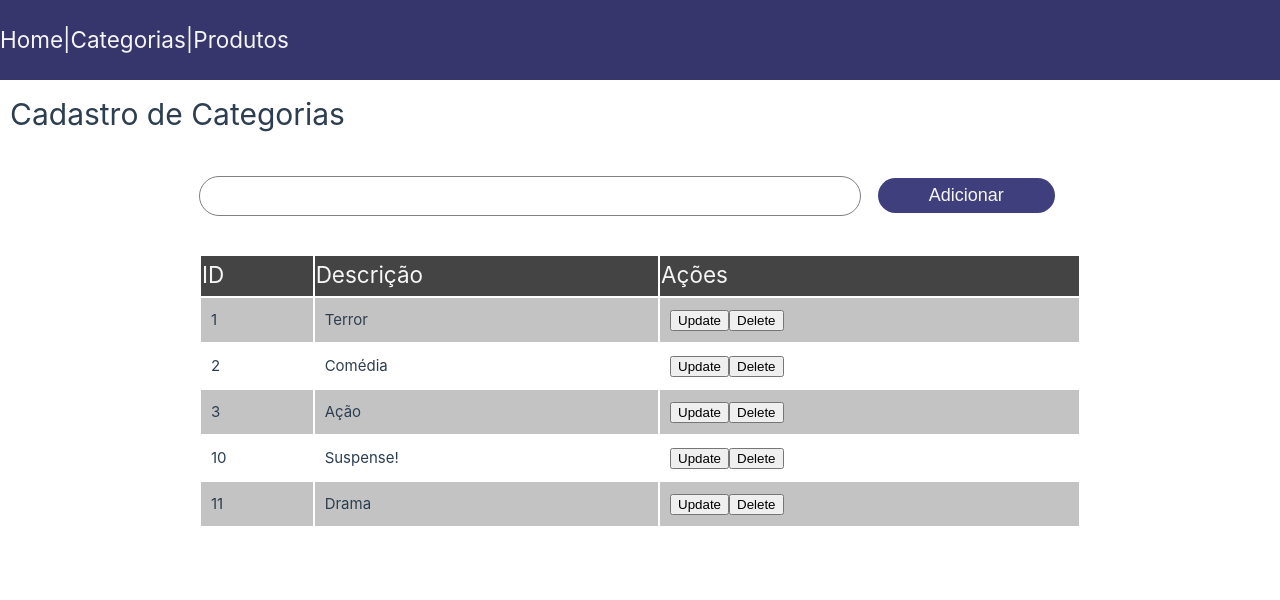
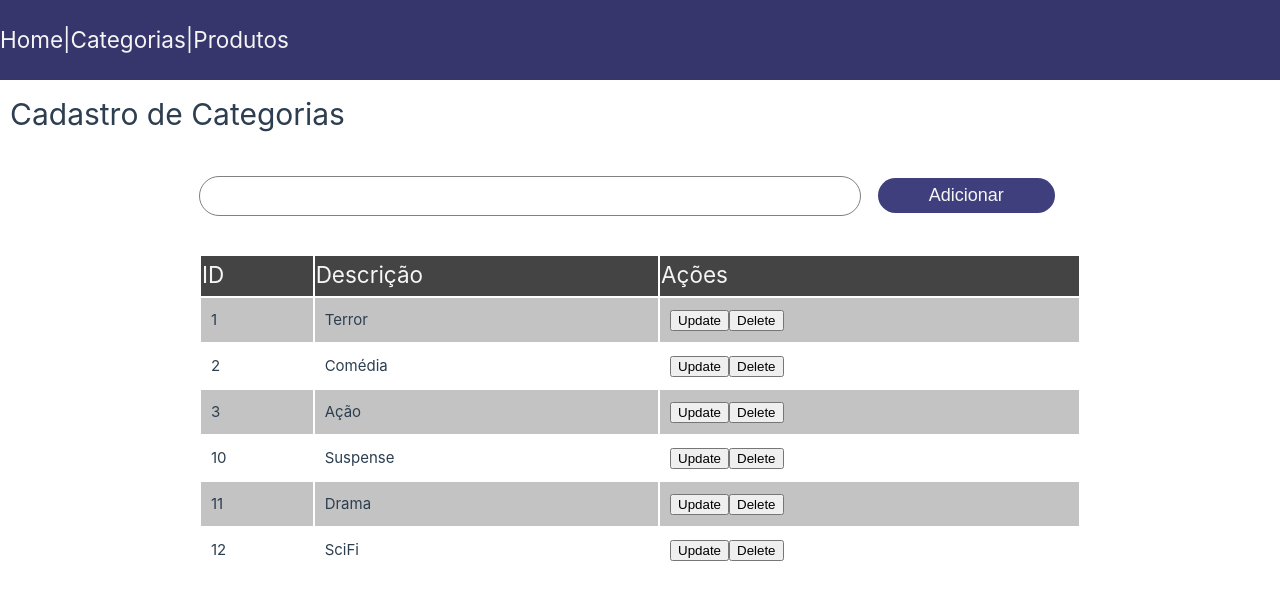
Before and after one commit to eduardo-da-silva/vue-product-category-bsi, a Vue app: page /categorias in a window 1280 px wide. Shown: the top 600 px of the page. Built offline with nearby package versions, Linux system fonts and the light colour scheme; data requests are answered from the project's data file.

Commit message:
Update CRUD Category

```diff
--- a/db/db.json
+++ b/db/db.json
@@ -14,11 +14,22 @@
     },
     {
       "id": 10,
-      "description": "Suspense!"
+      "description": "Suspense"
     },
     {
       "id": 11,
       "description": "Drama"
+    },
+    {
+      "description": "SciFi",
+      "id": 12
+    }
+  ],
+  "products": [
+    {
+      "id": 1,
+      "name": "Top Gun",
+      "categoryId": 3
     }
   ]
 }
--- a/src/stores/category.js
+++ b/src/stores/category.js
@@ -26,7 +26,7 @@ export const useCategoryStore = defineStore({
           category
         );
         this.categories.push(data);
-        return Promise.resolve();
+        return Promise.resolve("Categoria adicionada com sucesso!");
       } catch (e) {
         console.error(e);
         return Promise.reject(e);
@@ -40,7 +40,7 @@ export const useCategoryStore = defineStore({
         );
         const index = this.categories.findIndex((c) => c.id === category.id);
         this.categories.splice(index, 1, category);
-        return Promise.resolve();
+        return Promise.resolve("Categoria alterada com sucesso!");
       } catch (e) {
         console.error(e);
         return Promise.reject(e);
@@ -48,7 +48,7 @@ export const useCategoryStore = defineStore({
     },
     async saveCategory(category) {
       if (category.id) {
-        return this.updateCategory(category);
+        return await this.updateCategory(category);
       } else {
         return await this.addCategory(category);
       }
--- a/src/views/CategoryView.vue
+++ b/src/views/CategoryView.vue
@@ -22,8 +22,15 @@ export default {
       "saveCategory",
       "deleteCategory",
     ]),
-    save() {
-      this.saveCategory(this.currentCategory);
+    async save() {
+      try {
+        const msg = await this.saveCategory(this.currentCategory);
+        alert(msg);
+        this.editing = false;
+        this.currentCategory = {};
+      } catch (e) {
+        alert("Ooops! Algo de errado!");
+      }
     },
     async deleteItem(category_id) {
       try {
```
